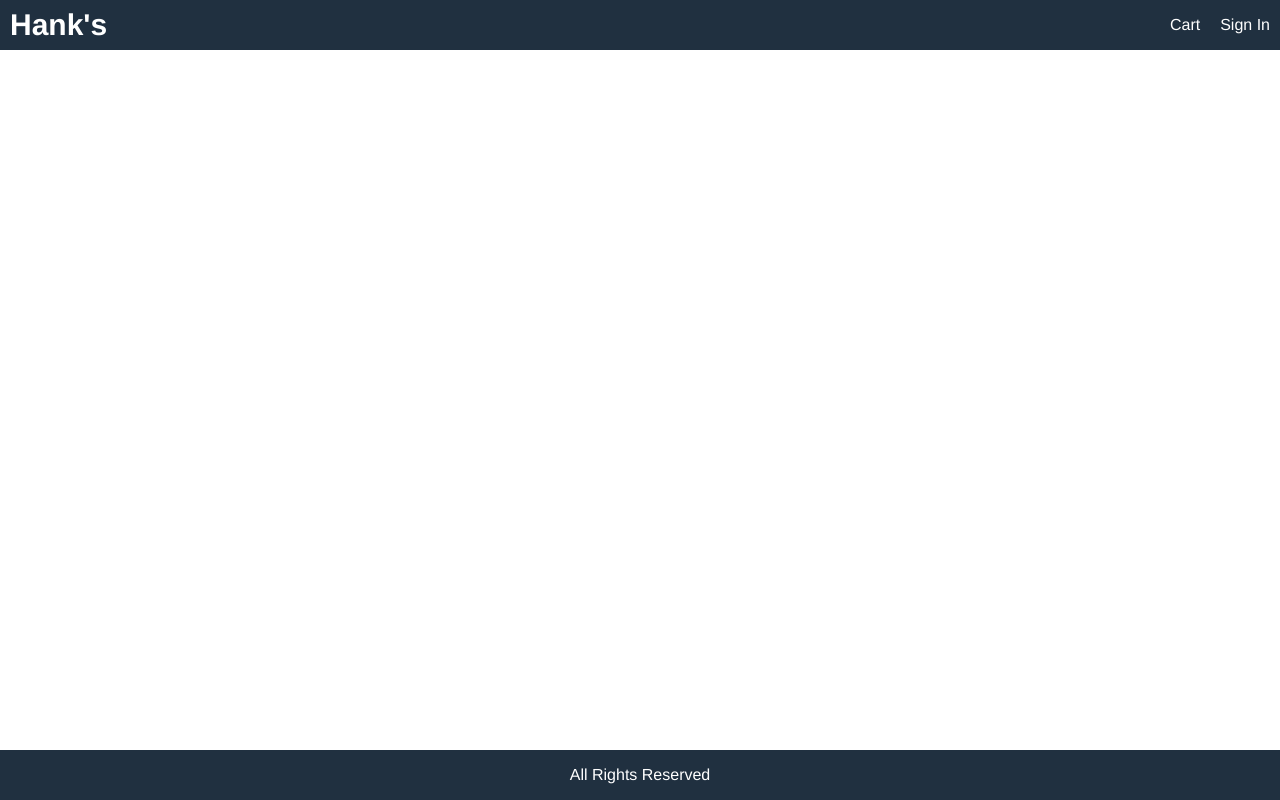
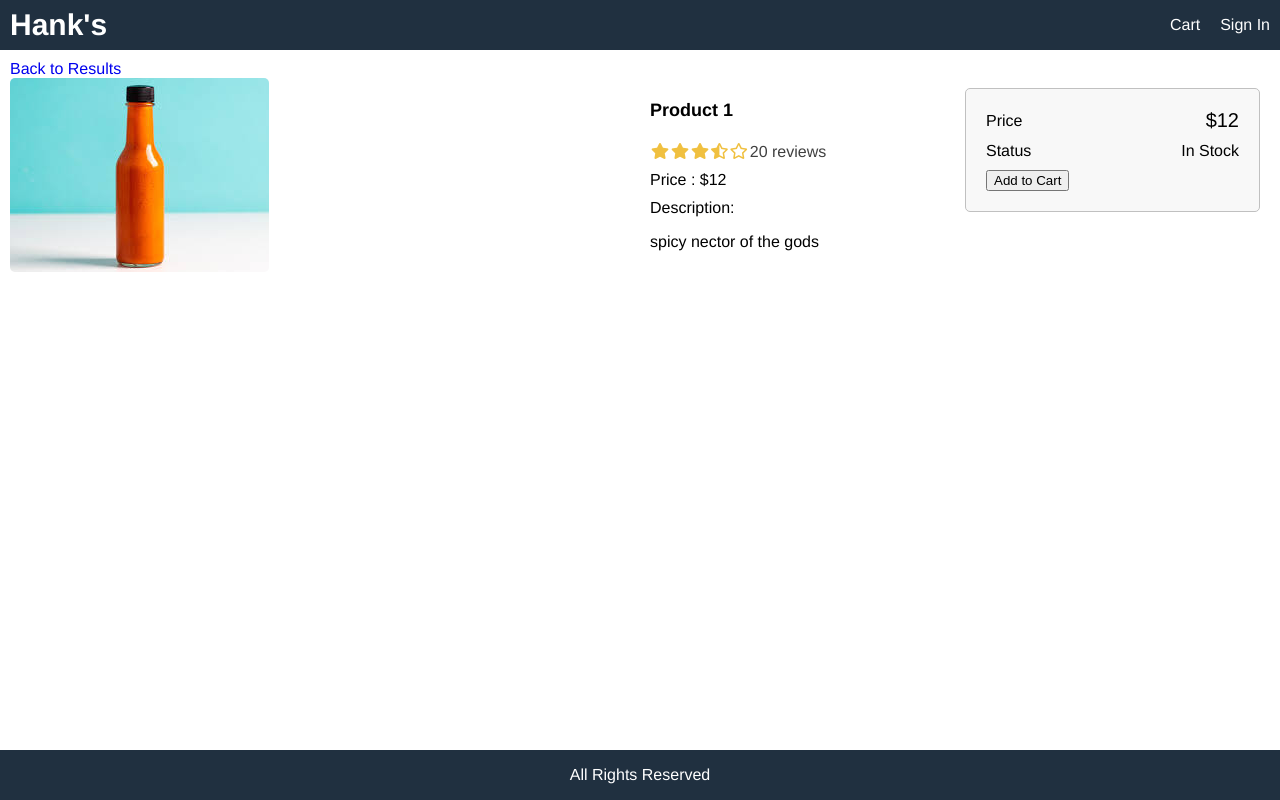
Before and after one commit to gtscott90/Hanks, a React (Create React App) app in the folder frontend/: page /product/1 in a window 1280 px wide. Built offline with nearby package versions, Linux system fonts and the light colour scheme.

Commit message:
pulling data for each product in the product page from data.js, added countInStock to each product in data.js

```diff
--- a/frontend/src/data.js
+++ b/frontend/src/data.js
@@ -6,7 +6,8 @@
             category: 'Sauce',
             image: '/images/product-1.jpeg',
             price: 12,
-            brand: "'Hank's",
+            countInStock: 10,
+            brand: "Hank's",
             rating: 3.5,
             numReviews: 20,
             description: 'spicy nector of the gods',
@@ -17,7 +18,8 @@
             category: 'Sauce',
             image: '/images/product-2.jpeg',
             price: 12,
-            brand: "'Hank's",
+            countInStock: 0,
+            brand: "Hank's",
             rating: 4.5,
             numReviews: 10,
             description: 'spicy nector of the gods',
@@ -28,7 +30,8 @@
             category: 'combo',
             image: '/images/product-3.jpeg',
             price: 20,
-            brand: "'Hank's",
+            countInStock: 20,
+            brand: "Hank's",
             rating: 4.5,
             numReviews: 10,
             description: 'spicy nector of the gods',
@@ -39,7 +42,8 @@
             category: 'combo',
             image: '/images/product-4.jpeg',
             price: 20,
-            brand: "'Hank's",
+            countInStock: 10,
+            brand: "Hank's",
             rating: 4.5,
             numReviews: 10,
             description: 'spicy nector of the gods',
@@ -50,7 +54,8 @@
             category: 'Sauce',
             image: '/images/product-5.jpeg',
             price: 12,
-            brand: "'Hank's",
+            countInStock: 10,
+            brand: "Hank's",
             rating: 4.5,
             numReviews: 10,
             description: 'spicy nector of the gods',
@@ -61,7 +66,8 @@
             category: 'Sauce',
             image: '/images/product-6.jpeg',
             price: 12,
-            brand: "'Hank's",
+            countInStock: 10,
+            brand: "Hank's",
             rating: 4.5,
             numReviews: 10,
             description: 'spicy nector of the gods',
@@ -72,7 +78,8 @@
             category: 'Sauce',
             image: '/images/product-7.jpeg',
             price: 12,
-            brand: "'Hank's",
+            countInStock: 10,
+            brand: "Hank's",
             rating: 4.5,
             numReviews: 10,
             description: 'spicy nector of the gods',
@@ -83,7 +90,8 @@
             category: 'Sauce',
             image: '/images/product-8.jpeg',
             price: 12,
-            brand: "'Hank's",
+            countInStock: 10,
+            brand: "Hank's",
             rating: 4.5,
             numReviews: 10,
             description: 'spicy nector of the gods',
--- a/frontend/src/index.css
+++ b/frontend/src/index.css
@@ -53,6 +53,14 @@
 a:hover {
   color: #ff8000;
 }
+ul {
+  padding: 0;
+  margin: 0;
+  list-style-type: none;
+}
+li {
+  margin: 1rem;
+}
 /* Header */
 header a {
   color: #ffffff;
@@ -73,7 +81,15 @@
 .row.center {
   justify-content: center;
 }
-
+.row.top {
+  align-items: flex-start;
+}
+.col-1 {
+  flex: 1 1 25rem;
+}
+.col-2 {
+  flex: 2 1 50rem;
+}
 /* Images */
 img {
   border-radius: 0.5rem;
--- a/frontend/src/screens/ProductScreen.js
+++ b/frontend/src/screens/ProductScreen.js
@@ -1,16 +1,63 @@
 import React from 'react'
+import { Link } from 'react-router-dom';
+import Rating from '../components/Rating';
+import data from '../data'
 
-export default function ProductScreen() {
+export default function ProductScreen(props) {
+    const product = data.products.find((x) => x._id === props.match.params.id);
+    if (!product) {
+        return <div>Product Not Found</div>
+    }
     return (
         <div>
-            <div className="row">
+            <Link to="/">Back to Results</Link>
+            <div className="row top">
                 <div className="col-2">
-
+                    <img className="large" src={product.image} alt={product.name}></img>
                 </div>
                 <div className="col-1">
-
+                    <ul>
+                        <li>
+                            <h1>{product.name}</h1>
+                        </li>
+                        <li>
+                            <Rating rating={product.rating} numReviews={product.numReviews}></Rating>
+                        </li>
+                        <li>
+                            Price : ${product.price}
+                        </li>
+                        <li>
+                            Description:
+                            <p>{product.description}</p>
+                        </li>
+                    </ul>
                 </div>
                 <div className="col-1">
+                    <div className="card card-body">
+                        <ul>
+                            <li>
+                                <div className="row">
+                                    <div>Price</div>
+                                    <div className="price">${product.price}</div>
+                                </div>
+                            </li>
+                            <li>
+                                <div className="row">
+                                    <div>Status</div>
+                                    <div>
+                                        {product.countInStock > 0 ? (
+                                          <span className="success">In Stock</span>
+                                        ) : (
+                                            <span className="error">Unavailable</span>
+                                        )}
+                                    </div>
+                                </div>
+                            </li>
+                            <li>
+                                <button className="primary block">Add to Cart</button>
+                            </li>
+                        </ul>
+                    </div>
 
                 </div>
             </div>
```
